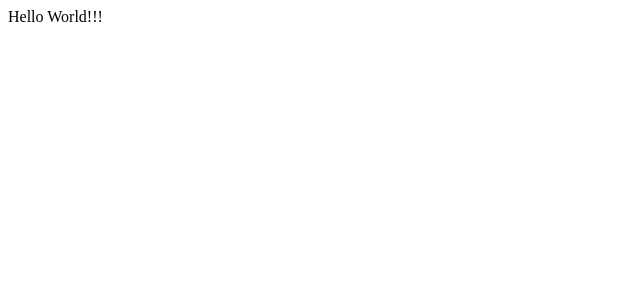
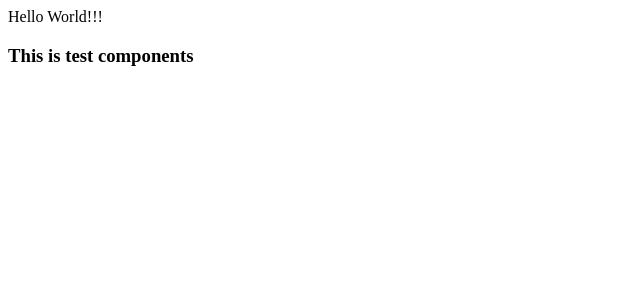
Before and after one commit to devpang20/movie_app_2020, a React (Create React App) app: page / in a window 1280 px wide. Shown: the top 300 px of the page, without its empty margins (0-640 px from the left). Built offline with nearby package versions, Linux system fonts and the light colour scheme.

Commit message:
component ex

```diff
--- a/src/App.js
+++ b/src/App.js
@@ -1,8 +1,11 @@
+import React from 'react'; // 지워도 가능
+import Test from './Test';
 
 function App() {
   return (
     <div className="App">
       Hello World!!!
+      <Test />
     </div>
   );
 }
--- /dev/null
+++ b/src/Test.js
@@ -0,0 +1,7 @@
+import React from 'react';
+
+function Test() {
+    return <h3>This is test components</h3>
+}
+
+export default Test;
```
Also changed, not shown: 1 other file (tests, documents, lock files or other folders).
